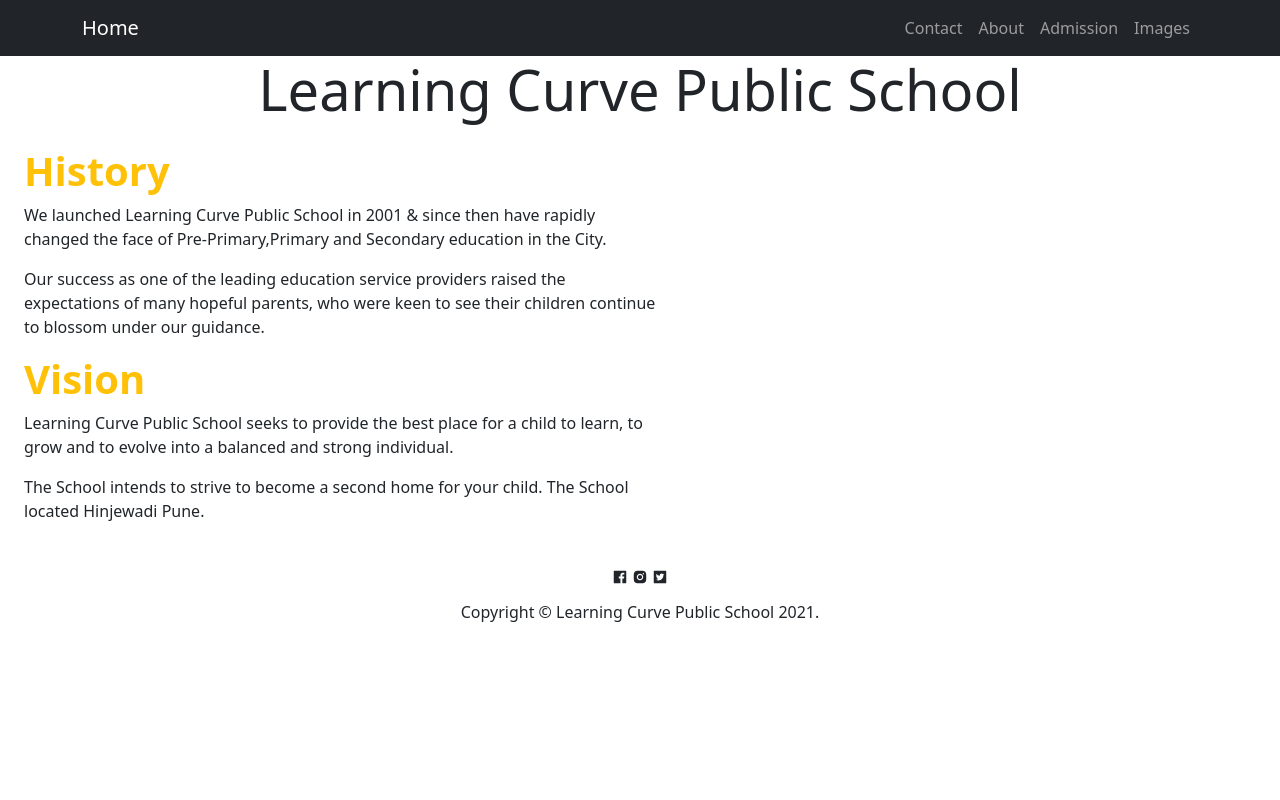
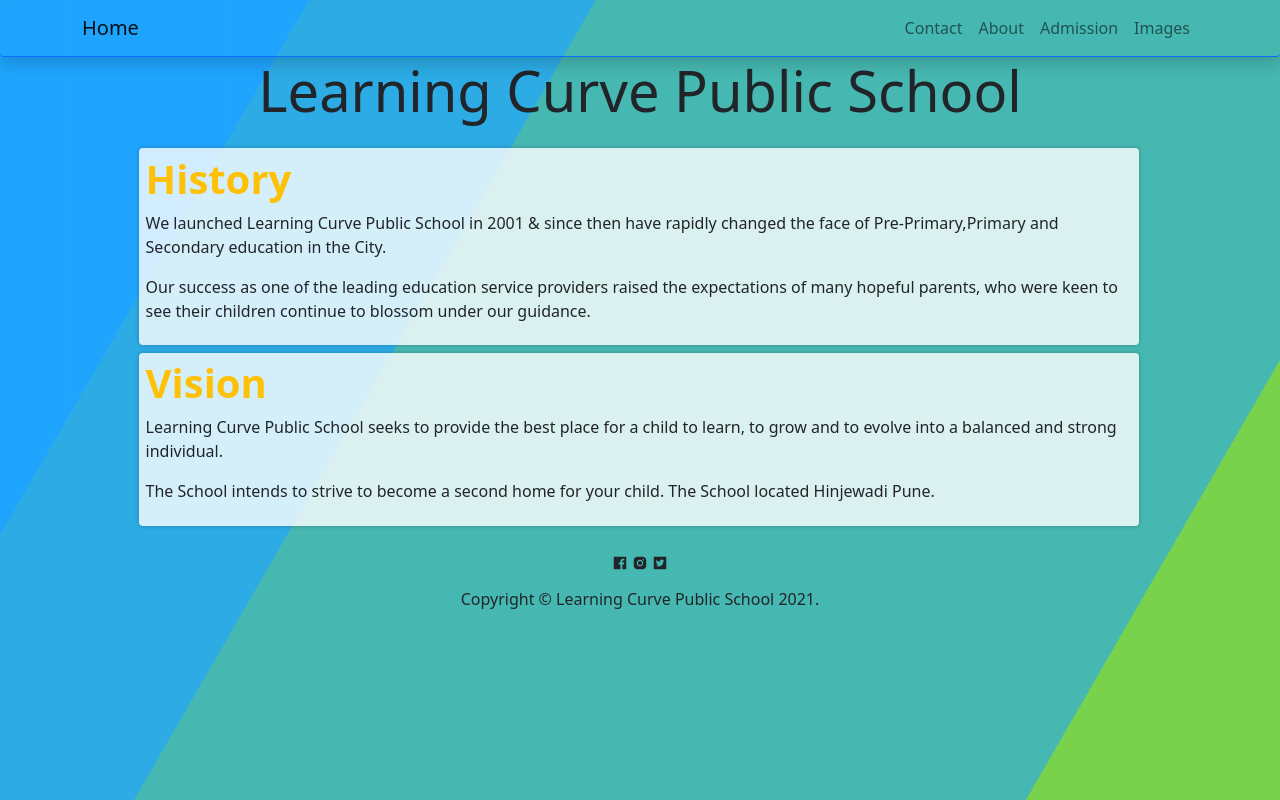
Before and after one commit to shubham-cpp/poc-react-2, a React (Create React App) app in the folder client/: page /about in a window 1280 px wide. Built offline with nearby package versions, Linux system fonts and the light colour scheme.

Commit message:
new background animation

```diff
--- a/client/src/components/About.tsx
+++ b/client/src/components/About.tsx
@@ -2,9 +2,12 @@ import { ReactElement } from "react";
 
 const About = (): ReactElement => {
   return (
-      <div className=" m-4">
-        <article className="d-flex flex-column text-wrap" style={{maxWidth:'40rem'}}>
-          <div>
+    <div className="m-md-4">
+      <article
+        className="d-flex flex-column text-wrap"
+        style={{ maxWidth: "40rem" }}
+      >
+        <div className="content">
           <h1 className="fs-1 fw-bold text-warning">History</h1>
           <p className="fs-6" role="para">
             We launched Learning Curve Public School in 2001 & since then have
@@ -12,13 +15,13 @@ const About = (): ReactElement => {
             education in the City.
           </p>
           <p className="fs-6" role="para">
-              Our success as one of the leading education service providers
-              raised the expectations of many hopeful parents, who were keen to
-              see their children continue to blossom under our guidance.
+            Our success as one of the leading education service providers raised
+            the expectations of many hopeful parents, who were keen to see their
+            children continue to blossom under our guidance.
           </p>
         </div>
 
-          <div>
+        <div className="content mt-2">
           <h1 className="fs-1 fw-bold text-warning">Vision</h1>
           <p className="fs-6" role="para">
             Learning Curve Public School seeks to provide the best place for a
@@ -26,8 +29,8 @@ const About = (): ReactElement => {
             individual.
           </p>
           <p className="fs-6" role="para">
-              The School intends to strive to become a second home for your
-              child. The School located Hinjewadi Pune.
+            The School intends to strive to become a second home for your child.
+            The School located Hinjewadi Pune.
           </p>
         </div>
       </article>
--- a/client/src/components/Contact.tsx
+++ b/client/src/components/Contact.tsx
@@ -2,28 +2,50 @@ import { ReactElement } from "react";
 
 const Contact = (): ReactElement => {
   return (
-    <div className="container-lg mt-5">
+    <div className="content">
+      {/* <div className="container-lg mt-5"> */}
       <div className="row justify-content-between">
         <div className="col-sm-12 col-md-4 ">
           <h1 className="fs-1 fw-bold text-warning">Phone</h1>
-          <p className="fs-5" role="para">Pre-Primary School</p>
-          <p className="fs-5" role="para">+91 95031 41559</p>
-          <p className="fs-5" role="para">Primary & Secondary School</p>
-          <p className="fs-5" role="para">+91 95031 41560</p>
+          <p className="fs-5" role="para">
+            Pre-Primary School
+          </p>
+          <p className="fs-5" role="para">
+            +91 95031 41559
+          </p>
+          <p className="fs-5" role="para">
+            Primary & Secondary School
+          </p>
+          <p className="fs-5" role="para">
+            +91 95031 41560
+          </p>
         </div>
         <div className="col-sm-12 col-md-4 ">
           <h1 className="fs-1 fw-bold text-warning">Email</h1>
-          <p className="fs-5" role="para">Pre-Primary School</p>
-          <p className="fs-5" role="para"> kps.preprimary@learningcurve.com </p>
-          <p className="fs-5" role="para">Primary & Secondary School</p>
-          <p className="fs-5" role="para"> kps.primarysec@learningcurve.com </p>
+          <p className="fs-5" role="para">
+            Pre-Primary School
+          </p>
+          <p className="fs-5" role="para">
+            {" "}
+            kps.preprimary@learningcurve.com{" "}
+          </p>
+          <p className="fs-5" role="para">
+            Primary & Secondary School
+          </p>
+          <p className="fs-5" role="para">
+            {" "}
+            kps.primarysec@learningcurve.com{" "}
+          </p>
         </div>
         <div className="col-sm-12 col-md-4 ">
           <h1 className="fs-1 fw-bold text-warning">Location</h1>
-          <p className="fs-5" >Near Hotel Lemon Tree, Pune</p>
-          <p className="fs-5" role="para">Maharashtra</p>
+          <p className="fs-5">Near Hotel Lemon Tree, Pune</p>
+          <p className="fs-5" role="para">
+            Maharashtra
+          </p>
         </div>
       </div>
+      {/* </div> */}
     </div>
   );
 };
--- a/client/src/components/Header.tsx
+++ b/client/src/components/Header.tsx
@@ -4,7 +4,29 @@ import { Link as RouterLink } from "react-router-dom";
 
 const Header = (): ReactElement => {
   return (
-    <Navbar collapseOnSelect expand="lg" bg="dark" variant="dark">
+    <>
+      {/* <style type="text/css"> */}
+      {/*   {` */}
+      {/*       .navbar{ */}
+      {/*       background-color: #1fa5ff; */}
+      {/*       } */}
+      {/*       .nav-link{ */}
+      {/*           color: black; */}
+      {/*       } */}
+      {/*       .nav-link:hover{ */}
+      {/*          font-size: 2rem; */}
+      {/*       } */}
+      {/*       .navbar-toggler{ */}
+      {/*           background-color:#52bf99; */}
+      {/*           color:red; */}
+      {/*       } */}
+      {/*   `} */}
+      {/* </style> */}
+
+      <div className="bg"></div>
+      <div className="bg bg2"></div>
+      <div className="bg bg3"></div>
+      <Navbar collapseOnSelect expand="lg" className="border-bottom border-primary rounded shadow">
         <Container>
           <Navbar.Brand as={RouterLink} to="/" className="mr-auto">
             Home
@@ -31,6 +53,7 @@ const Header = (): ReactElement => {
           </Navbar.Collapse>
         </Container>
       </Navbar>
+    </>
   );
 };
 
--- a/client/src/components/Home.tsx
+++ b/client/src/components/Home.tsx
@@ -3,7 +3,10 @@ import { ReactElement } from "react";
 const Home = (): ReactElement => {
   return (
     <div className="container">
-      <h1 className="text-center fs-1" >This is home</h1>
+      <h1 className="text-center fs-1">This is home</h1>
+      <div className="bg"></div>
+      <div className="bg bg2"></div>
+      <div className="bg bg3"></div>
     </div>
   );
 };
--- a/client/src/index.css
+++ b/client/src/index.css
@@ -27,3 +27,55 @@ a {
   max-height: 10rem;
   max-width: 10rem;
 }
+
+.bg {
+  animation: slide 3s ease-in-out infinite alternate;
+  background-image: linear-gradient(-60deg, #6c3 50%, #09f 50%);
+  bottom: 0;
+  left: -50%;
+  opacity: 0.5;
+  position: fixed;
+  right: -50%;
+  top: 0;
+  z-index: -1;
+}
+
+.bg2 {
+  animation-direction: alternate-reverse;
+  animation-duration: 4s;
+}
+
+.bg3 {
+  animation-duration: 5s;
+}
+
+.content {
+  background-color: rgba(255, 255, 255, 0.8);
+  border-radius: 0.25em;
+  box-shadow: 0 0 0.25em rgba(0, 0, 0, 0.25);
+  box-sizing: border-box;
+  width: min(80vw, 1000px);
+  margin-left: 18%;
+  padding: 0.4rem;
+}
+
+.scroll-btn {
+  position: fixed;
+  bottom: 0;
+  right: 2px;
+}
+
+@keyframes slide {
+  0% {
+    transform: translateX(-25%);
+  }
+  100% {
+    transform: translateX(25%);
+  }
+}
+@media only screen and (max-width: 600px) {
+  .content {
+    margin-left: 0.8rem;
+    width: 90vw;
+  }
+}
```
Lines whose indentation alone changed are shown as unchanged.
